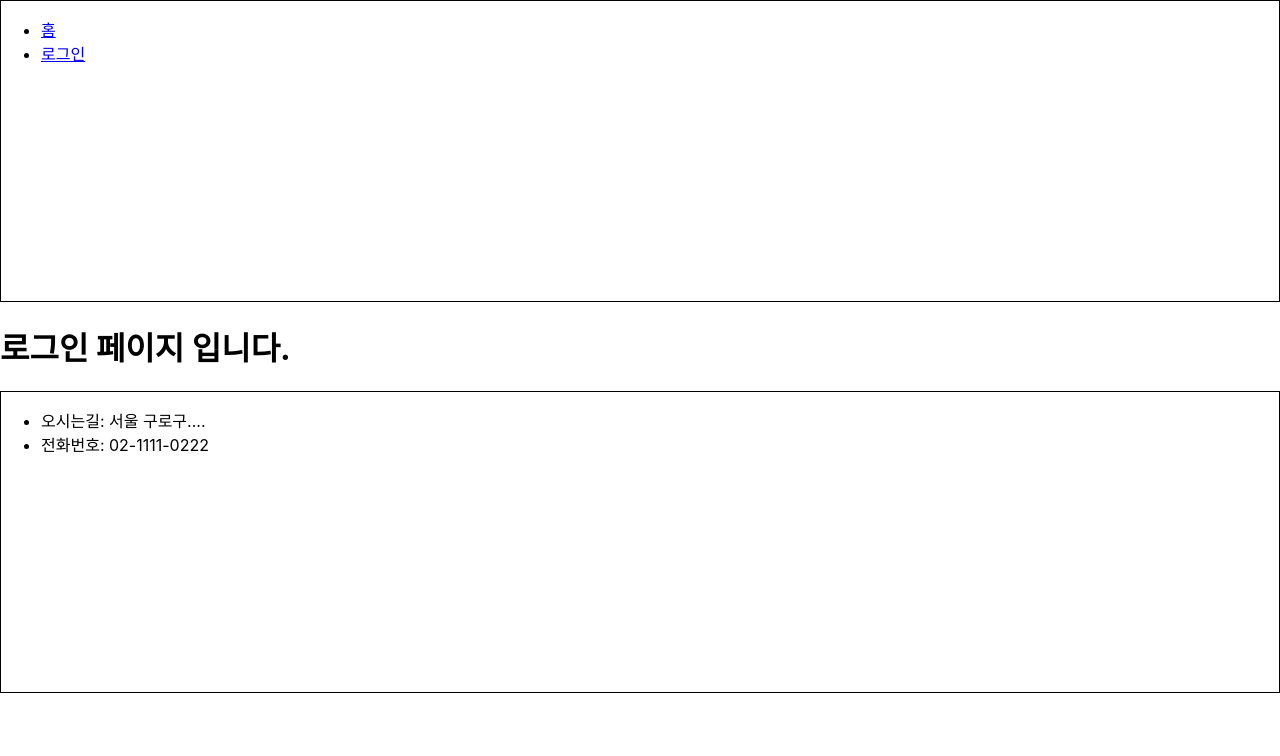
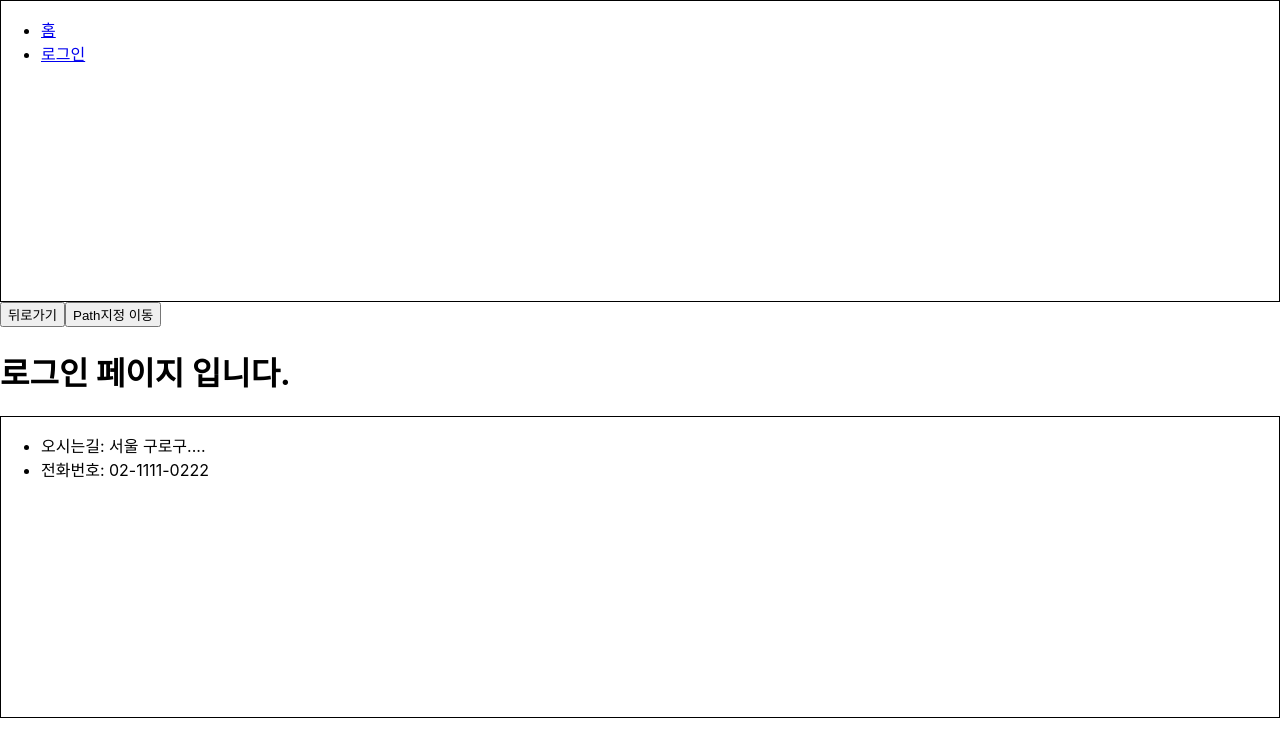
Before and after one commit to HiddenEvent/ReactAndSpring, a React (Create React App) app: page /login/10 in a window 1280 px wide. Shown: the top 756 px of the page. Built offline with nearby package versions, Linux system fonts and the light colour scheme; the HTML template or start-up script is replaced by a standard one.

Commit message:
뒤로가기 및 path 지정이동

```diff
--- a/src/components/pages/LoginPage.js
+++ b/src/components/pages/LoginPage.js
@@ -5,7 +5,13 @@ const LoginPage = (props) => {
   console.log('LoginPage', props);
   console.log(props.match.params.id);
 
-  return <Login />;
+  return (
+    <div>
+      <button onClick={() => props.history.go(-1)}>뒤로가기</button>
+      <button onClick={() => props.history.push('/')}>Path지정 이동</button>
+      <Login />
+    </div>
+  );
 };
 
 export default LoginPage;
```
